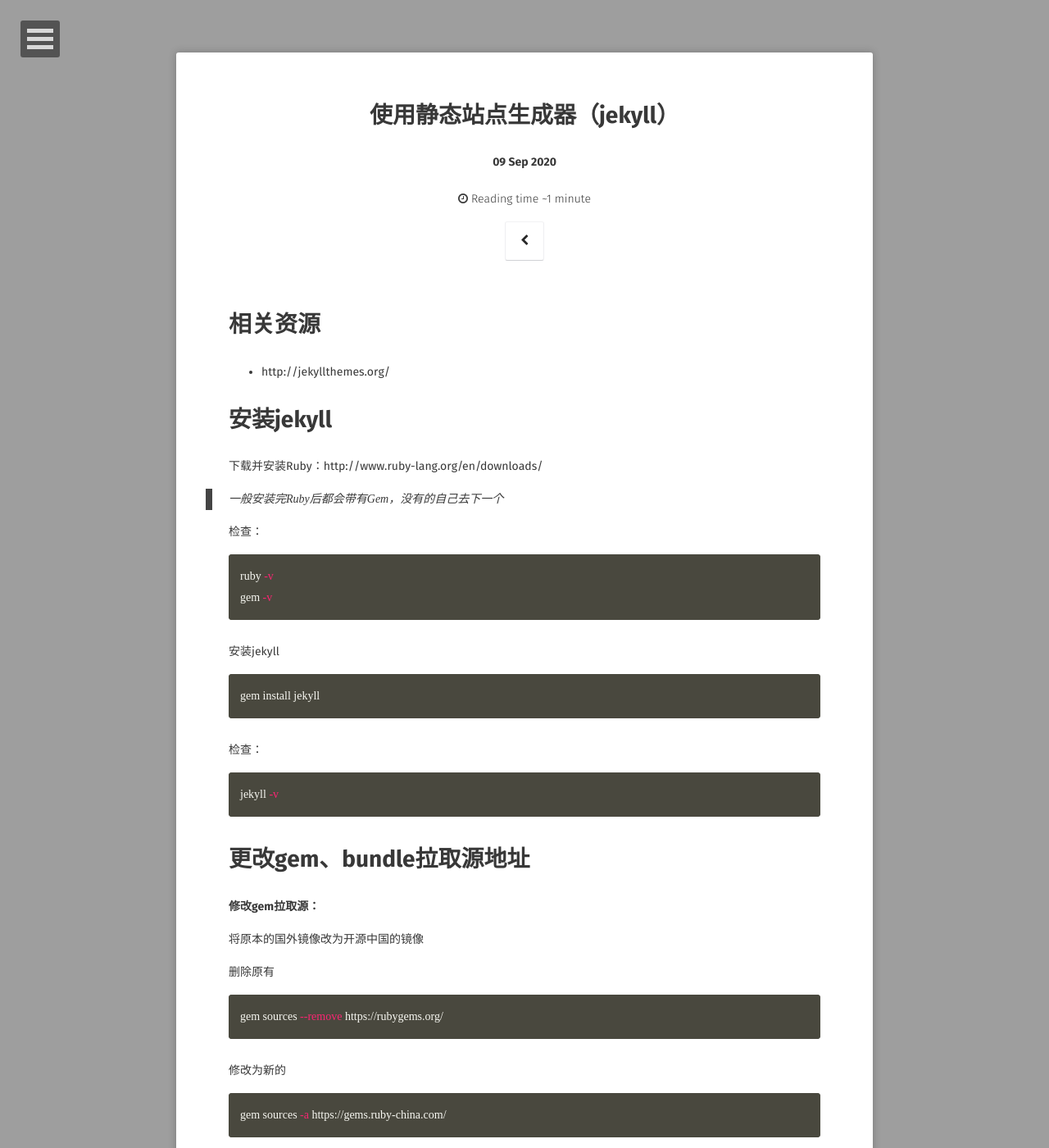
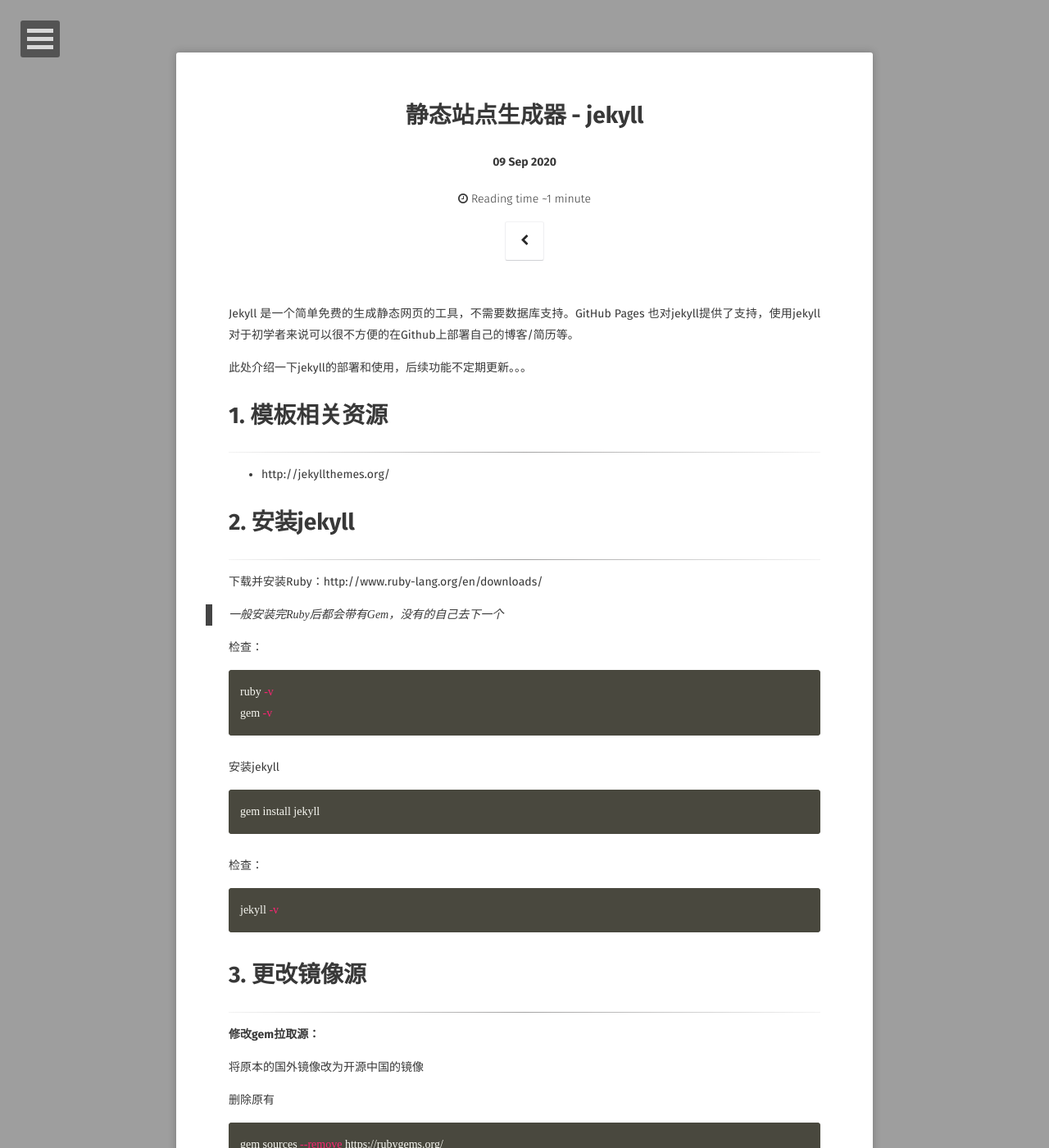
Before and after one commit to hyfsy/hyfsy.github.io, a Jekyll site: the page built from _posts/2020-09-08-hello-jekyll.md, in a window 1280 px wide and 1400 px high. Shown: the whole window at 82% size. Built offline with Jekyll 4.4.1, drawn with Linux system fonts in a browser that asks for light colours; some web fonts are replaced; some of the changed text lies outside the part shown.

Commit message:
调整hello内容

````diff
--- a/_posts/2020-09-08-hello.md
+++ b/_posts/2020-09-08-hello-jekyll.md
@@ -9,7 +9,17 @@
 
 
 
-# 相关资源
+
+
+Jekyll 是一个简单免费的生成静态网页的工具，不需要数据库支持。GitHub Pages 也对jekyll提供了支持，使用jekyll对于初学者来说可以很不方便的在Github上部署自己的博客/简历等。
+
+此处介绍一下jekyll的部署和使用，后续功能不定期更新。。。
+
+
+
+# 1. 模板相关资源
+
+---
 
 - http://jekyllthemes.org/
 
@@ -17,8 +27,9 @@
 
 
 
-# 安装jekyll
+# 2. 安装jekyll
 
+---
 
 
 下载并安装Ruby：http://www.ruby-lang.org/en/downloads/
@@ -50,7 +61,9 @@
 
 
 
-# 更改gem、bundle拉取源地址
+# 3. 更改镜像源
+
+---
 
 **修改gem拉取源：**
 
@@ -70,7 +83,7 @@
 gem sources -a https://gems.ruby-china.com/
 ```
 
-查看唯一的一个地址
+查看唯一的一个镜像源
 
 ```shell
 gem sources -l
@@ -86,15 +99,19 @@
 
 
 
-> 如果发现下载操作还是很慢，可以看看项目下的`Gemfile`文件，是否指定了source，修改一下即可
+> 如果发现下载操作还是很慢，可以看看项目下的`Gemfile`文件，是否指定了国外的**source**，修改一下即可
 
 
 
 
 
-# 启动jekyll服务
+# 4. 启动jekyll服务
 
-项目文件夹下初始化依赖包：
+---
+
+**项目文件夹下**初始化依赖包：
+
+这边初始化有点慢，建议耐心等待
 
 ```shell
 bundle init
@@ -127,5 +145,17 @@
 依赖包不存在
 
 ```shell
-gem install [依赖包名称]
+gem install 依赖包名称
 ```
+
+
+
+
+
+
+
+---
+
+
+
+> kramdown + 自定义样式 功能少又丑。。。
````
Also changed, not shown: other parts of _posts/2020-09-08-hello-jekyll.md (+3 -2 lines).
